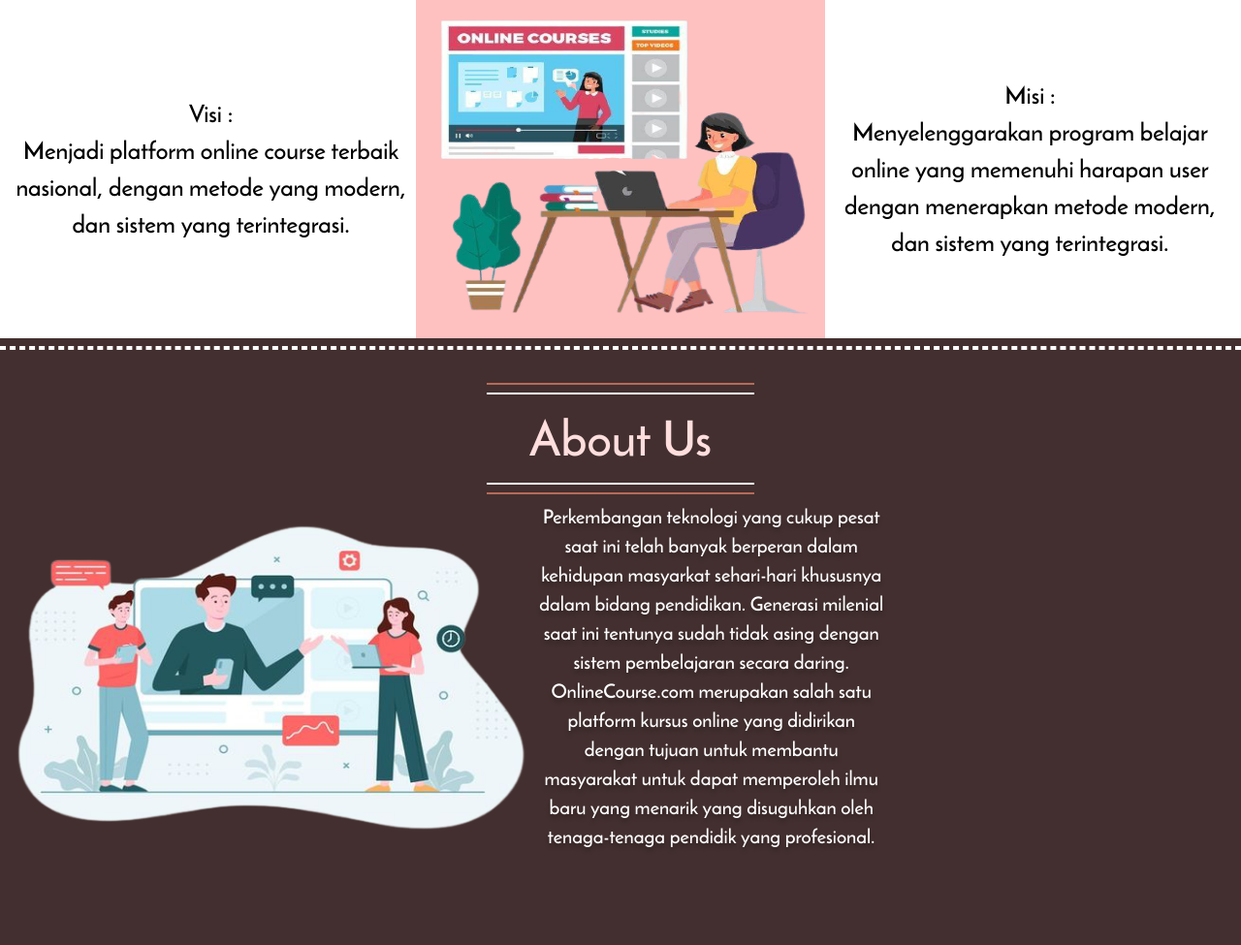
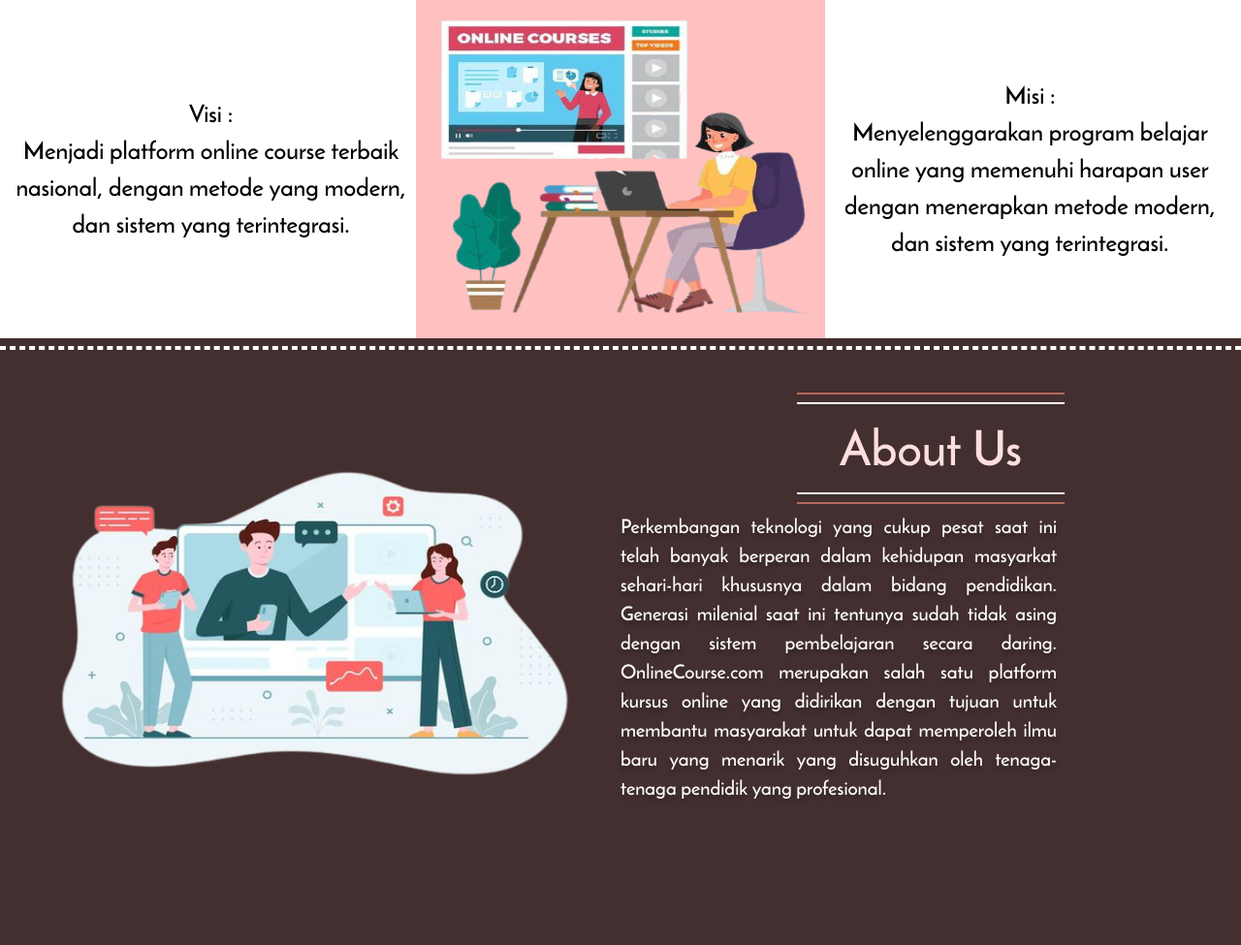
Before and after one commit to NadiaClarissaHermawan/StudieKuy-Online-Course, a PHP site: template view/index.php in a window 1280 px wide. Shown: the part 725-1700 px from the top of the page at 97% size. Run offline with PHP 8.4, Linux system fonts and the light colour scheme; the template is opened without the code that fills it, so the values that code supplies are empty.

Commit message:
up idx.php

```diff
--- a/view/index.php
+++ b/view/index.php
@@ -52,24 +52,21 @@
     </div>
 
     <!-- blok coklat bawah  -->
-    <div style="height: 520px">
-        <div class="content">
+    <div style="height: 520px" class="allMid">
+        <span style="width: 50%;">
+            <img src="view/images/aboutUs1.png" id="gambarIndex1"/>
+        </span>
+        <span class="content" style="width: 50%;">
             <hr class="hr1">
             <hr class="hr2">
             <div class="slideTitle" id="slide1">About Us</div>
             <hr class="hr2">
             <hr class="hr1">
-        </div>
-        <div class="inline" style="vertical-align:middle;">
-            <img src="view/images/aboutUs1.png" id="gambarIndex1"/>
-        </div>
-        <div class="inline" style="vertical-align:middle;">
             <div class="tulisanPutih" id="about-us">
                 Perkembangan teknologi yang cukup pesat saat ini telah banyak berperan dalam kehidupan masyarkat sehari-hari khususnya dalam bidang pendidikan. Generasi milenial saat ini tentunya sudah tidak asing dengan sistem pembelajaran secara daring.
-
                 OnlineCourse.com merupakan salah satu platform kursus online yang didirikan dengan tujuan untuk membantu masyarakat untuk dapat memperoleh ilmu baru yang menarik yang disuguhkan oleh tenaga-tenaga pendidik yang profesional.
             </div>
-        </div>
+        </span>
     </div>
 
 </div>
--- a/view/layout/style/style.css
+++ b/view/layout/style/style.css
@@ -285,24 +285,19 @@ table {
 }
 
 #about-us {
-    width: 360px;
+    width: 450px;
     height: 369px;
-    left: 393px;
-    top: 265px;
 
     font-family: Reem Kufi;
     font-style: normal;
     font-weight: normal;
     font-size: 20px;
     line-height: 30px;
-    text-align: center;
+    text-align: justify;
 
     color: #FFFFFF;
 
     text-shadow: 0px 4px 4px rgba(0, 0, 0, 0.25);
-    align-items: center;
-    float: left;
-    display: inline-block;
 }
 .content {
     /*margin-top: 50px;*/
```
